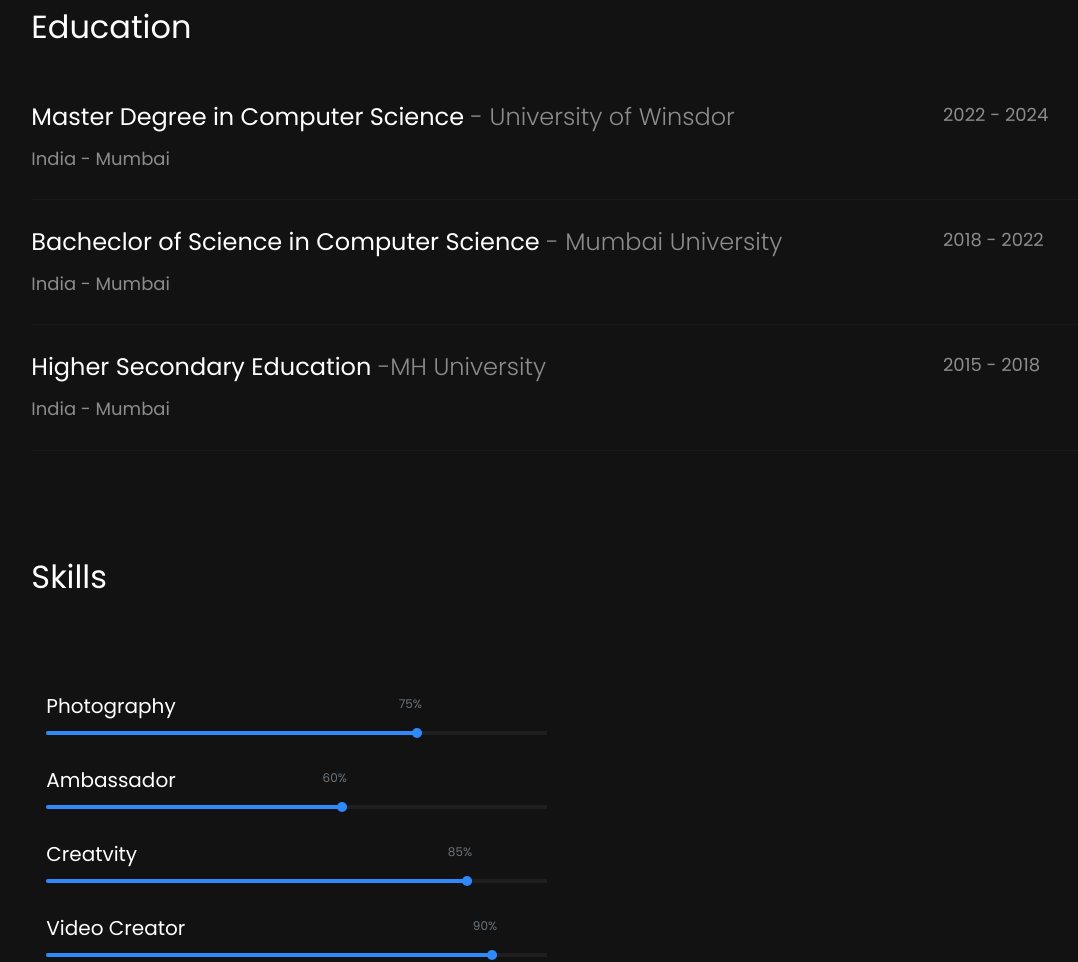
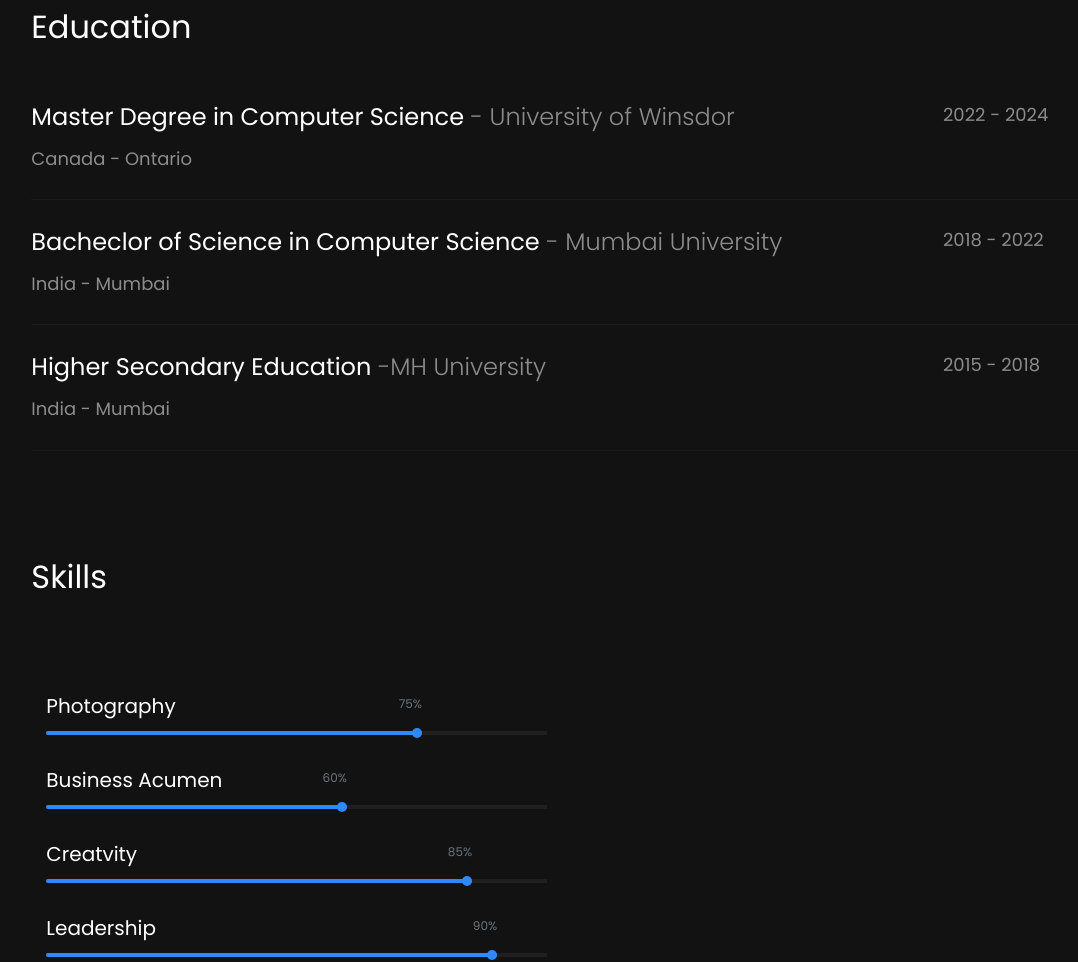
Before and after one commit to Nashdodti/nashdodti.github.io, a plain HTML site: page about.html in a window 1280 px wide. Shown: the part 2196-3158 px from the top of the page, without its empty margins (187-1265 px from the left). Drawn offline with Linux system fonts and the light colour scheme; some packages are replaced by stand-ins of ours; no server answers; files whose address does not match are found by name.

Commit message:
Update about.html

```diff
--- a/about.html
+++ b/about.html
@@ -166,7 +166,7 @@
             <div class="exp-wrap py-4">
               <div class="desc">
                 <h4>Master Degree in Computer Science<span> - University of Winsdor</span> </h4>
-                <p class="location">India - Mumbai</p>
+                <p class="location">Canada - Ontario</p>
               </div>
               <div class="year">
                 <p>2022 - 2024</p>
@@ -215,7 +215,7 @@
           </div>
           <div class="col-md-6 animate-box" data-animate-effect="fadeInRight">
             <div class="progress-wrap">
-              <h4>Ambassador</h4>
+              <h4>Business Acumen</h4>
               <div class="progress">
                  <div class="progress-bar color-1" role="progressbar" aria-valuenow="60"
                   aria-valuemin="0" aria-valuemax="100" style="width:60%">
@@ -237,7 +237,7 @@
           </div>
           <div class="col-md-6 animate-box" data-animate-effect="fadeInRight">
             <div class="progress-wrap">
-              <h4>Video Creator</h4>
+              <h4> Leadership</h4>
               <div class="progress">
                  <div class="progress-bar color-1" role="progressbar" aria-valuenow="90"
                   aria-valuemin="0" aria-valuemax="100" style="width:90%">
```
